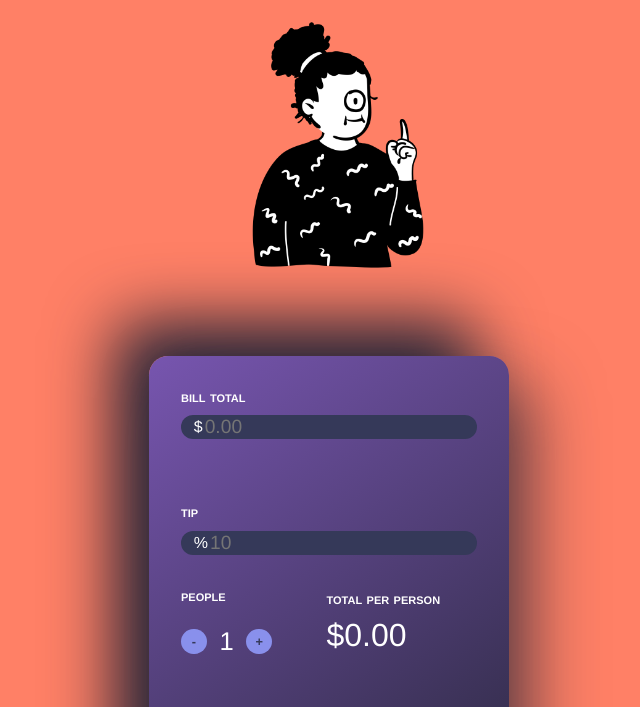
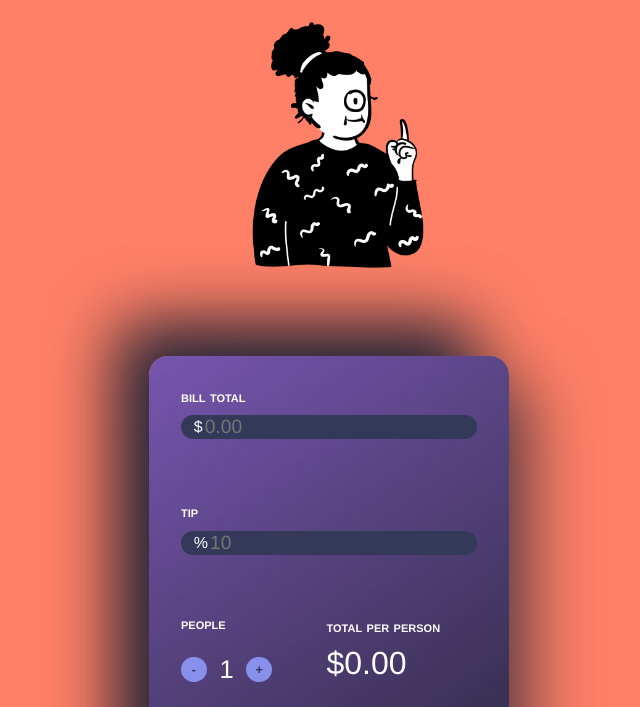
Before and after one commit to 1Dedios/Tip-Calculator, a plain HTML site: page index.html in a window 1280 px wide. Shown: the part 93-800 px from the top of the page, without its empty margins (311-951 px from the left). Drawn offline with Linux system fonts and the light colour scheme.

Commit message:
padding bottom

```diff
--- a/style.css
+++ b/style.css
@@ -81,7 +81,7 @@ input[type=number]::-webkit-outer-spin-button {
 .container-bottom,
 .totalContainer {
     display: inline-block;
-    padding-top: 2rem;
+    padding-top: 60px;
 }
 
 /*controls the total per person component*/
```
